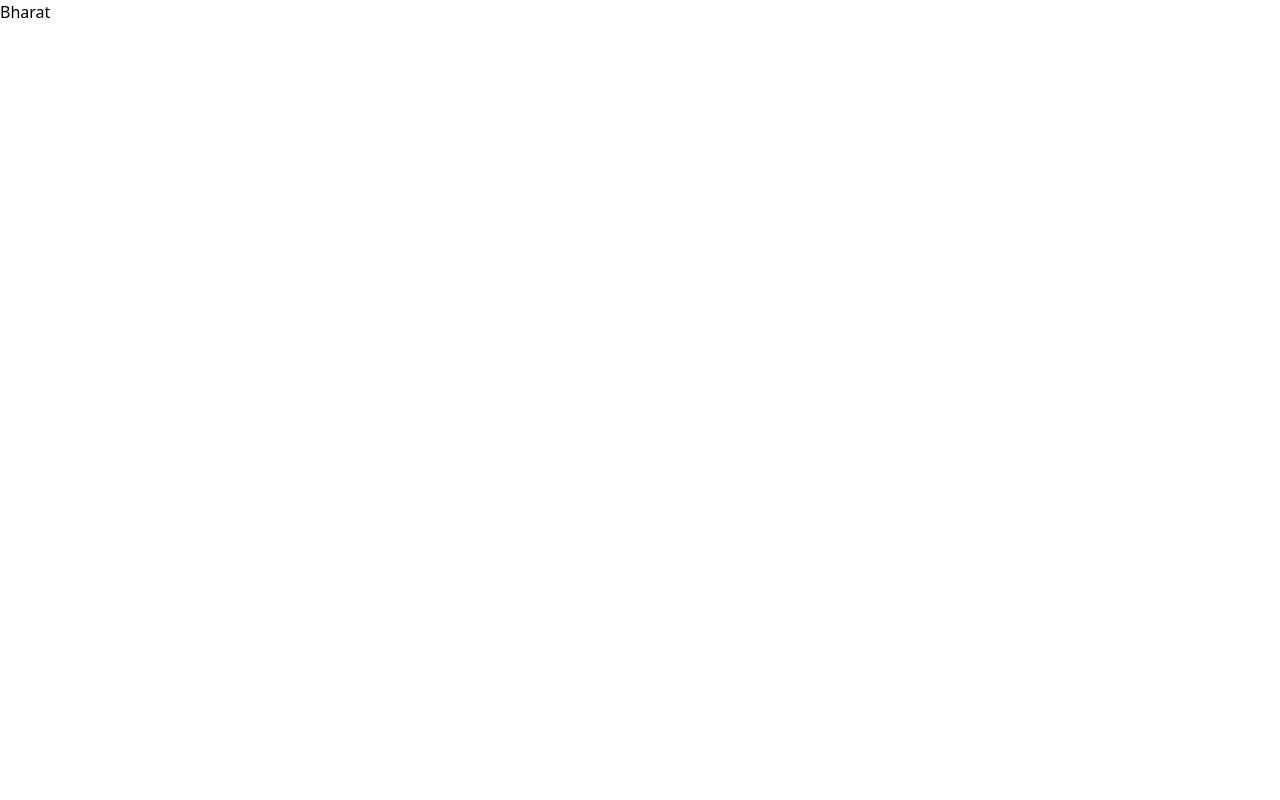
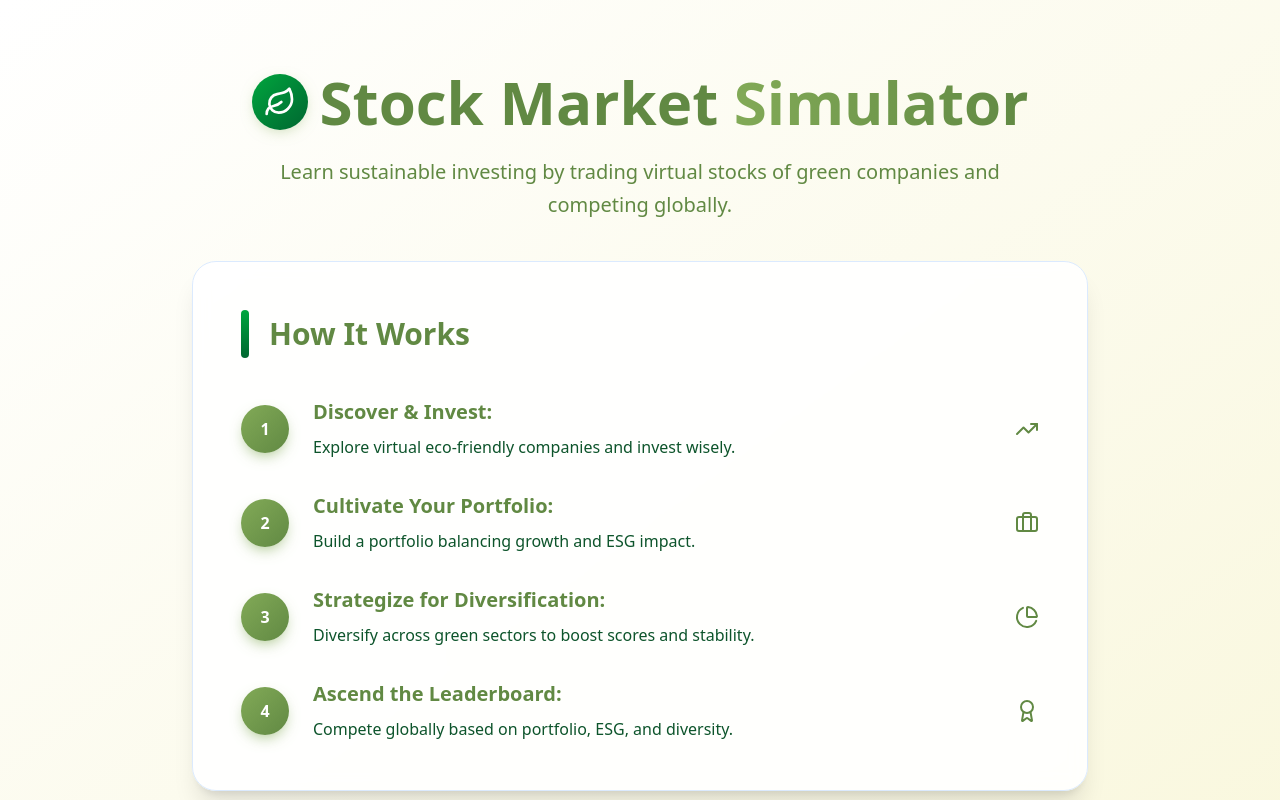
Before and after one commit to TechEcellRGPV/Stock-Market-Simulator, a React (Vite) app: page / in a window 1280 px wide. Shown: the top 800 px of the page. Built offline with nearby package versions, Linux system fonts and the light colour scheme.

Commit message:
Updated home page

```diff
--- a/package.json
+++ b/package.json
@@ -11,6 +11,8 @@
   },
   "dependencies": {
     "@tailwindcss/vite": "^4.1.7",
+    "lucide-react": "^0.511.0",
+    "motion": "^12.12.1",
     "react": "^19.1.0",
     "react-dom": "^19.1.0",
     "react-router-dom": "^7.6.0",
--- a/src/pages/Home.jsx
+++ b/src/pages/Home.jsx
@@ -1,11 +1,256 @@
-import React from 'react'
+"use client";
 
-function Home() {
+import { useState, useEffect } from "react";
+import {
+  ArrowRight,
+  LogIn,
+  Leaf,
+  TrendingUp,
+  Briefcase,
+  PieChart,
+  Award,
+} from "lucide-react";
+import { motion } from "framer-motion";
+
+export default function Home() {
+  const [isVisible, setIsVisible] = useState(false);
+
+  useEffect(() => {
+    setIsVisible(true);
+  }, []);
+
+  const colors = {
+    pureWhite: "#FFFFFF",
+    lightestYellow: "#F9F7DC",
+    lightYellow: "#F2EFBB",
+    mutedGreen: "#9EBC63",
+    mediumGreen: "#82AA57",
+    darkGreen: "#618943",
+    accentPaleGreen: "#C5D86D",
+    softBlue: "#D1E3F5",
+  };
+
+  const steps = [
+    {
+      number: 1,
+      title: "Discover & Invest:",
+      description: "Explore virtual eco-friendly companies and invest wisely.",
+      icon: TrendingUp,
+    },
+    {
+      number: 2,
+      title: "Cultivate Your Portfolio:",
+      description: "Build a portfolio balancing growth and ESG impact.",
+      icon: Briefcase,
+    },
+    {
+      number: 3,
+      title: "Strategize for Diversification:",
+      description:
+        "Diversify across green sectors to boost scores and stability.",
+      icon: PieChart,
+    },
+    {
+      number: 4,
+      title: "Ascend the Leaderboard:",
+      description: "Compete globally based on portfolio, ESG, and diversity.",
+      icon: Award,
+    },
+  ];
+
+  const floatingElements = [
+    { icon: <TrendingUp />, delay: 0, x: -15, y: 20, top: "30%", left: "20%" },
+    { icon: <Briefcase />, delay: 0.5, x: 25, y: -15, top: "55%", left: "75%" },
+    { icon: <PieChart />, delay: 1, x: -20, y: -25, top: "75%", left: "40%" },
+    { icon: <Award />, delay: 1.5, x: 15, y: 15, top: "40%", left: "60%" },
+  ];
+
   return (
-    <div>
-      Bharat
+    <div
+      className="min-h-screen flex flex-col items-center p-6 relative overflow-hidden"
+      style={{
+        background: `linear-gradient(to bottom right, ${colors.pureWhite}, ${colors.lightestYellow})`,
+      }}
+    >
+      {/* Floating icons */}
+      <div className="absolute inset-0 overflow-hidden pointer-events-none">
+        {floatingElements.map((el, idx) => (
+          <motion.div
+            key={idx}
+            initial={{ opacity: 0 }}
+            animate={{
+              opacity: [0, 0.3, 0],
+              x: [el.x * 2, el.x * 3, el.x * 2],
+              y: [el.y * 2, el.y * 3, el.y * 2],
+            }}
+            transition={{
+              duration: 12,
+              delay: el.delay,
+              repeat: Infinity,
+              repeatType: "reverse",
+            }}
+            className="absolute text-5xl"
+            style={{
+              top: el.top,
+              left: el.left,
+              color: `${colors.accentPaleGreen}44`,
+            }}
+            aria-hidden="true"
+          >
+            {el.icon}
+          </motion.div>
+        ))}
+      </div>
+
+      {/* Header */}
+      <motion.header
+        initial={{ opacity: 0, y: -30 }}
+        animate={{ opacity: isVisible ? 1 : 0, y: isVisible ? 0 : -30 }}
+        transition={{ duration: 0.7 }}
+        className="text-center mt-12 mb-10 relative z-10 max-w-4xl px-4"
+      >
+        <h1 className="text-4xl md:text-6xl font-extrabold flex items-center justify-center flex-wrap gap-3 text-green-900">
+          <motion.div
+            initial={{ scale: 0, rotate: -20 }}
+            animate={{ scale: isVisible ? 1 : 0, rotate: 0 }}
+            transition={{
+              duration: 0.7,
+              delay: 0.3,
+              type: "spring",
+              bounce: 0.5,
+            }}
+            className="rounded-full p-3 shadow-lg inline-flex bg-gradient-to-br from-green-600 to-green-800"
+            style={{ boxShadow: `0 4px 15px -5px ${colors.mediumGreen}88` }}
+          >
+            <Leaf className="h-8 w-8 text-white" aria-label="Leaf Icon" />
+          </motion.div>
+          <span>
+            <span style={{ color: colors.darkGreen }}>Stock Market</span>{" "}
+            <span
+              className="bg-clip-text text-transparent font-extrabold"
+              style={{
+                backgroundImage: `linear-gradient(to right, ${colors.mediumGreen}, ${colors.darkGreen})`,
+              }}
+            >
+              Simulator
+            </span>
+          </span>
+        </h1>
+        <motion.p
+          initial={{ opacity: 0, y: 20 }}
+          animate={{ opacity: isVisible ? 1 : 0, y: isVisible ? 0 : 20 }}
+          transition={{ duration: 0.7, delay: 0.4 }}
+          className="mt-6 text-lg md:text-xl max-w-3xl mx-auto px-2 leading-relaxed"
+          style={{ color: colors.darkGreen }}
+        >
+          Learn sustainable investing by trading virtual stocks of green
+          companies and competing globally.
+        </motion.p>
+      </motion.header>
+
+      {/* How It Works */}
+      <motion.section
+        initial={{ opacity: 0, y: 40 }}
+        animate={{ opacity: isVisible ? 1 : 0, y: isVisible ? 0 : 40 }}
+        transition={{ duration: 0.8, delay: 0.5 }}
+        className="backdrop-blur-sm rounded-3xl shadow-xl border p-8 md:p-12 w-full max-w-4xl relative z-10 bg-white/90 border-blue-100"
+      >
+        <h2
+          className="text-3xl font-bold mb-10 flex items-center text-green-900"
+          style={{ color: colors.darkGreen }}
+        >
+          <motion.span
+            initial={{ scale: 0.8, opacity: 0 }}
+            animate={{ scale: 1, opacity: 1 }}
+            transition={{ duration: 0.5, delay: 0.7 }}
+            className="h-12 w-2 rounded-full mr-5 inline-block bg-gradient-to-b from-green-600 to-green-800"
+          ></motion.span>
+          How It Works
+        </h2>
+
+        <div className="space-y-8">
+          {steps.map((step, index) => {
+            const IconComponent = step.icon;
+            return (
+              <motion.article
+                key={step.number}
+                initial={{ opacity: 0, x: -40 }}
+                animate={{ opacity: isVisible ? 1 : 0, x: isVisible ? 0 : -40 }}
+                transition={{ duration: 0.6, delay: 0.7 + index * 0.15 }}
+                className="flex items-center gap-6 group"
+              >
+                {/* Number badge */}
+                <motion.div
+                  whileHover={{ scale: 1.1, rotate: 5 }}
+                  className="flex-shrink-0 w-12 h-12 rounded-full flex items-center justify-center text-white font-bold shadow-md"
+                  style={{
+                    background: `linear-gradient(to bottom right, ${colors.mediumGreen}, ${colors.darkGreen})`,
+                    boxShadow: `0 6px 15px -5px ${colors.mediumGreen}cc`,
+                  }}
+                >
+                  {step.number}
+                </motion.div>
+
+                {/* Step content and icon */}
+                <div className="flex-1 flex justify-between items-center">
+                  <div>
+                    <div className="mb-2 flex items-center gap-2">
+                      <motion.span
+                        whileHover={{ x: 5 }}
+                        className="font-semibold text-xl"
+                        style={{ color: colors.darkGreen }}
+                      >
+                        {step.title}
+                      </motion.span>
+                    </div>
+                    <p className="text-green-900 leading-relaxed">
+                      {step.description}
+                    </p>
+                  </div>
+                  <div className="ml-4 flex-shrink-0">
+                    <IconComponent
+                      className="h-6 w-6"
+                      style={{ color: colors.darkGreen }}
+                    />
+                  </div>
+                </div>
+              </motion.article>
+            );
+          })}
+        </div>
+      </motion.section>
+
+      {/* Footer Buttons */}
+      <motion.footer
+        initial={{ opacity: 0, y: 40 }}
+        animate={{ opacity: isVisible ? 1 : 0, y: isVisible ? 0 : 40 }}
+        transition={{ duration: 0.7, delay: 0.7 }}
+        className="mt-auto flex flex-col md:flex-row gap-6 items-center justify-center w-full max-w-md pt-12 pb-8 z-10 px-4"
+      >
+        <button
+          className="flex items-center justify-center gap-3 px-8 py-4 w-full md:w-auto text-white rounded-full font-semibold shadow-lg hover:scale-105 transition-transform duration-300"
+          style={{
+            background: `linear-gradient(to right, ${colors.darkGreen}, ${colors.mutedGreen})`,
+            boxShadow: `0 6px 20px -5px ${colors.darkGreen}bb`,
+          }}
+          aria-label="Start Simulation"
+        >
+          <ArrowRight className="h-6 w-6" />
+          Start Simulation
+        </button>
+
+        <button
+          className="flex items-center justify-center gap-3 px-8 py-4 w-full md:w-auto text-white rounded-full font-semibold shadow-lg hover:scale-105 transition-transform duration-300"
+          style={{
+            background: `linear-gradient(to right, ${colors.mediumGreen}, ${colors.darkGreen})`,
+            boxShadow: `0 6px 20px -5px ${colors.darkGreen}bb`,
+          }}
+          aria-label="Login"
+        >
+          <LogIn className="h-6 w-6" />
+          Login
+        </button>
+      </motion.footer>
     </div>
-  )
+  );
 }
-
-export default Home
```
Also changed, not shown: 1 other file (tests, documents, lock files or other folders).
